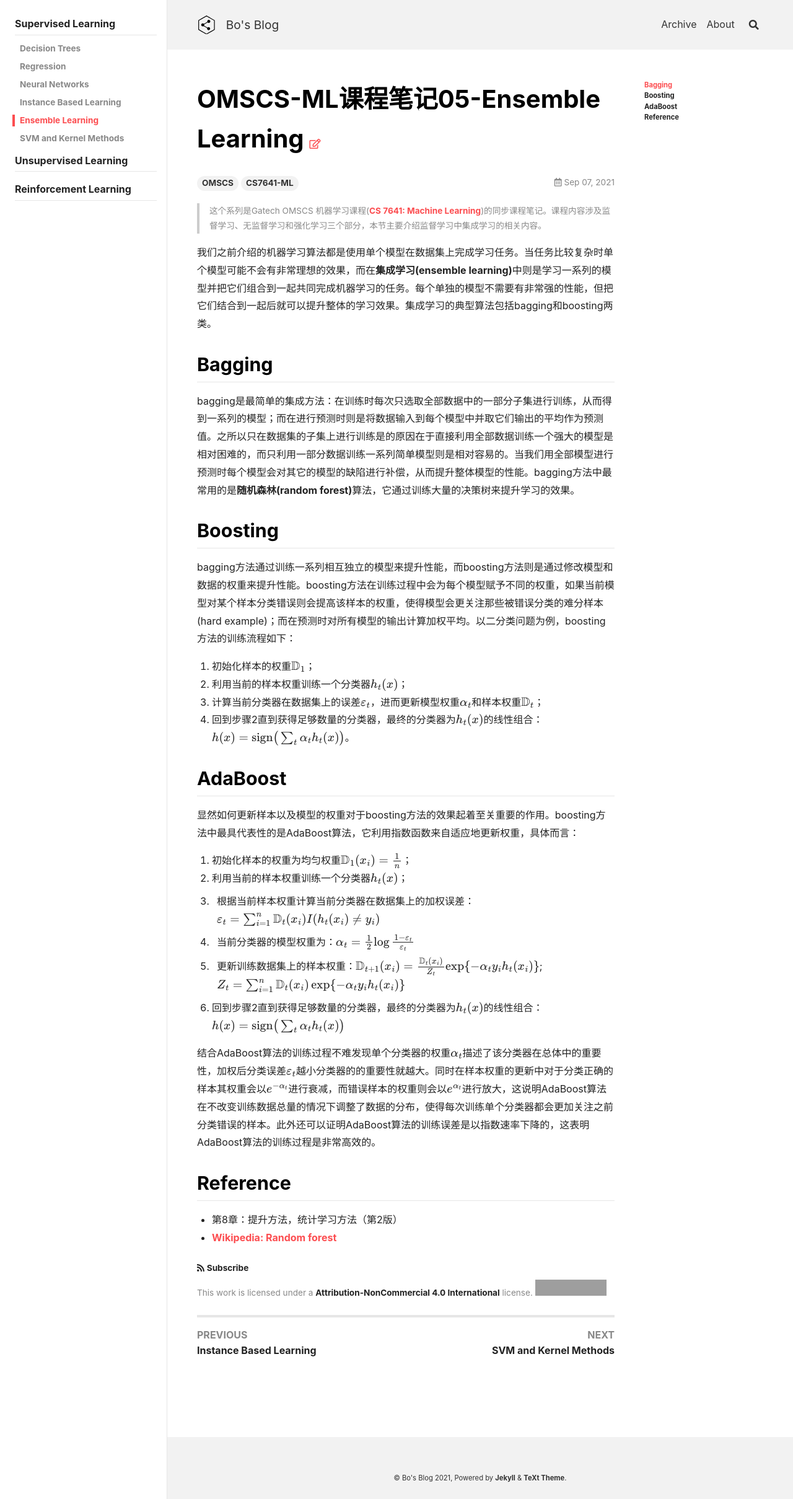
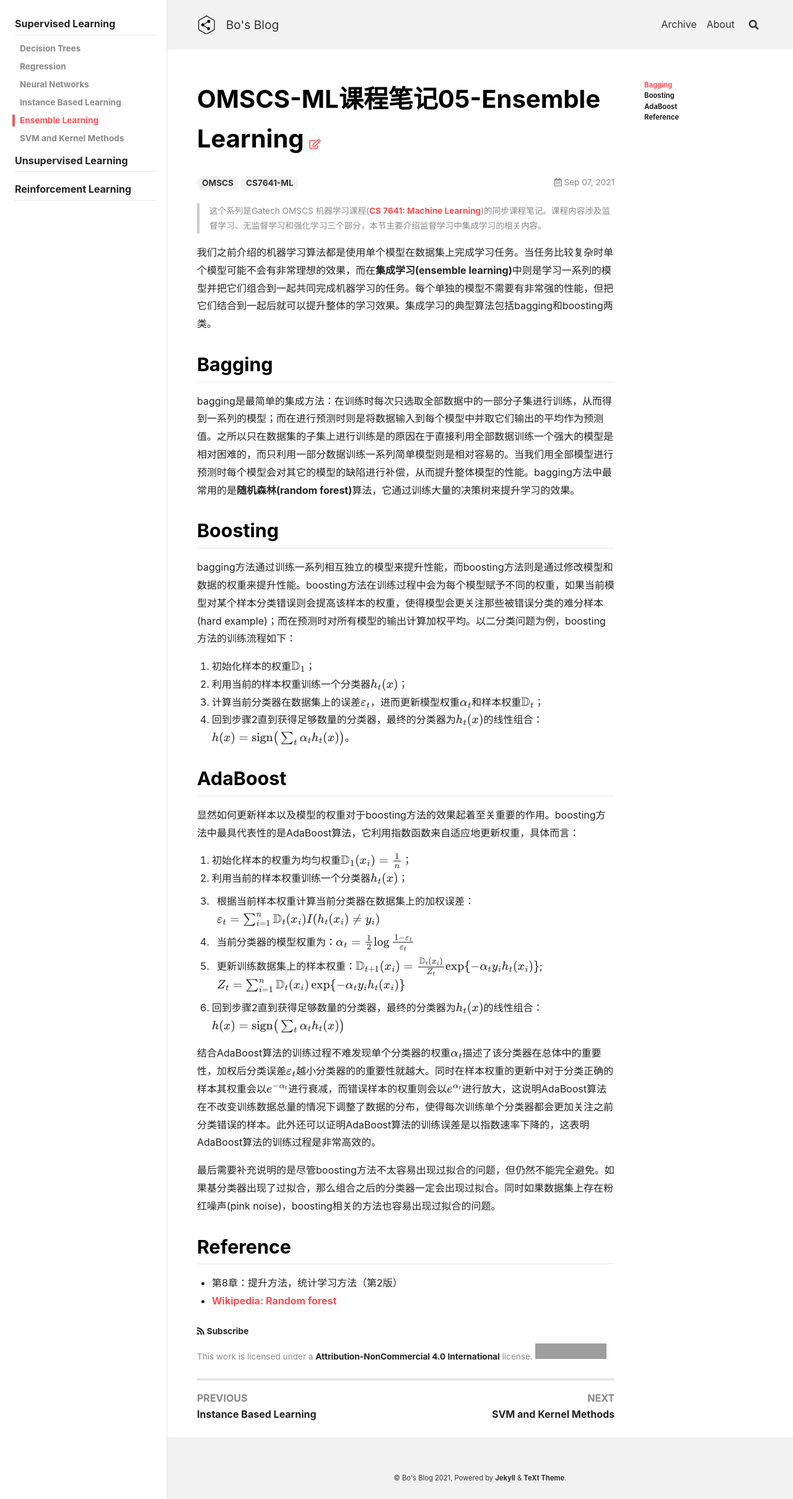
Before and after one commit to peng00bo00/peng00bo00_previous_blog, a Jekyll site: the page built from _posts/2021-09-07-OMSCS-ML-NOTES-05.md, in a window 1280 px wide. Shown: the whole page at 62% size. Built offline with Jekyll 4.4.1, drawn with Linux system fonts in a browser that asks for light colours; nearby versions of some CDN libraries; formulas are drawn with MathJax 3; grey boxes are pictures that could not be loaded.

Commit message:
Update 2021-09-07-OMSCS-ML-NOTES-05.md

```diff
--- a/_posts/2021-09-07-OMSCS-ML-NOTES-05.md
+++ b/_posts/2021-09-07-OMSCS-ML-NOTES-05.md
@@ -43,6 +43,8 @@ bagging方法通过训练一系列相互独立的模型来提升性能，而boos
 
 结合AdaBoost算法的训练过程不难发现单个分类器的权重$\alpha_t$描述了该分类器在总体中的重要性，加权后分类误差$\varepsilon_t$越小分类器的的重要性就越大。同时在样本权重的更新中对于分类正确的样本其权重会以$e^{-\alpha_t}$进行衰减，而错误样本的权重则会以$e^{\alpha_t}$进行放大，这说明AdaBoost算法在不改变训练数据总量的情况下调整了数据的分布，使得每次训练单个分类器都会更加关注之前分类错误的样本。此外还可以证明AdaBoost算法的训练误差是以指数速率下降的，这表明AdaBoost算法的训练过程是非常高效的。
 
+最后需要补充说明的是尽管boosting方法不太容易出现过拟合的问题，但仍然不能完全避免。如果基分类器出现了过拟合，那么组合之后的分类器一定会出现过拟合。同时如果数据集上存在粉红噪声(pink noise)，boosting相关的方法也容易出现过拟合的问题。
+
 ## Reference
 
 - 第8章：提升方法，统计学习方法（第2版）
```
